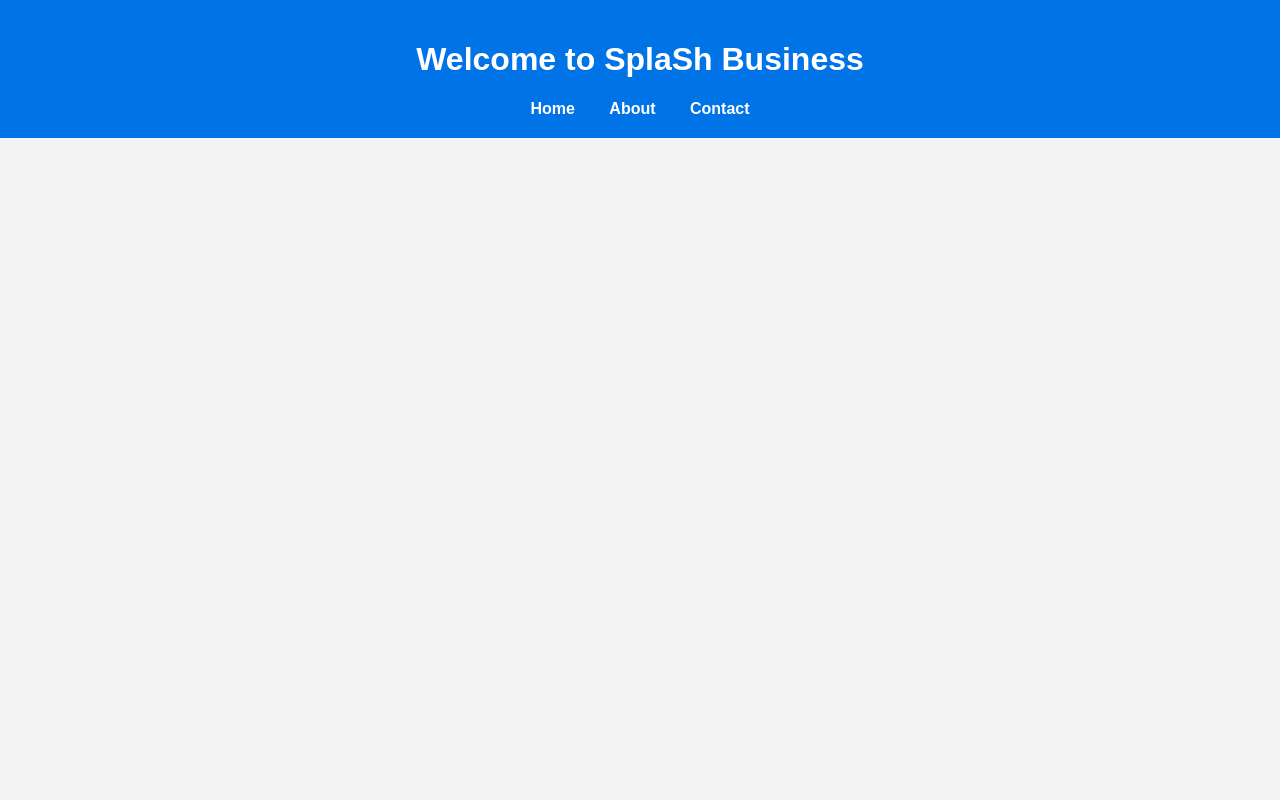
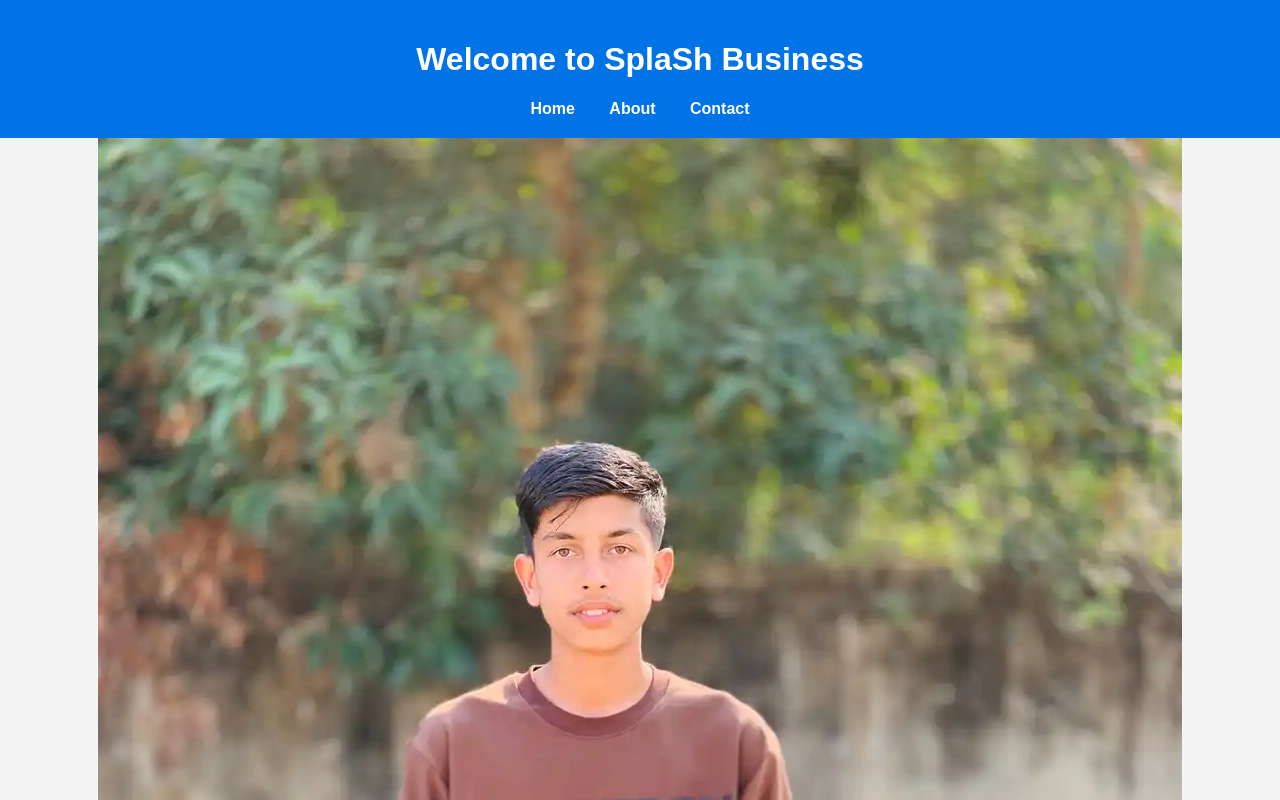
Before and after one commit to Sakib-w/Sakib-s-Area, a plain HTML site: page index.html in a window 1280 px wide. Shown: the top 800 px of the page. Drawn offline with Linux system fonts and the light colour scheme.

Commit message:
Update index.html

```diff
--- a/index.html
+++ b/index.html
@@ -17,3 +17,4 @@
     </header>
 </body>
 </html>
+<img src="https://raw.githubusercontent.com/Sakib-w/Sakib-s-Area/main/img_1_1739717617945.jpg" alt="Image">
```
